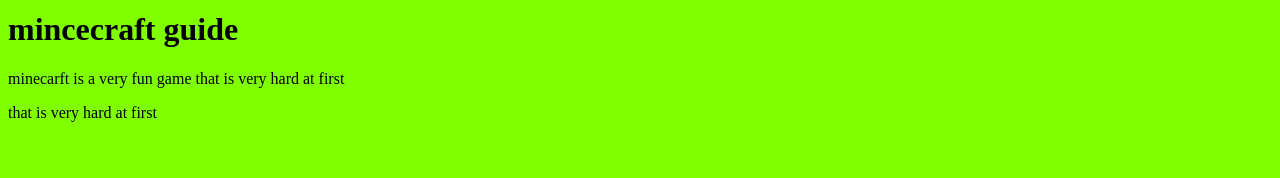
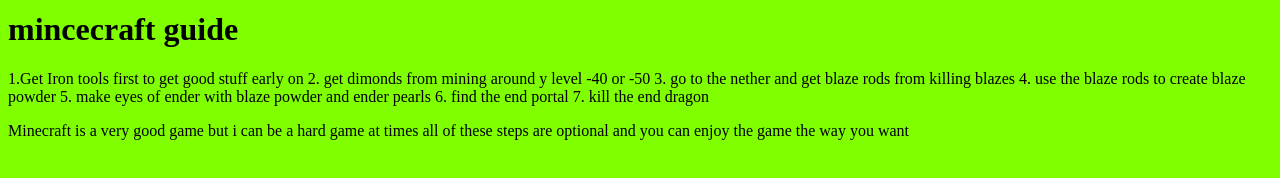
Before and after one commit to noahnesbitt-gif/website, a plain HTML site: page index.html in a window 1280 px wide. Shown: the part 322-500 px from the top of the page. Drawn offline with Linux system fonts and the light colour scheme.

Commit message:
new update

```diff
--- a/index.html
+++ b/index.html
@@ -6,7 +6,8 @@
         <img
          src="https://upload.wikimedia.org/wikipedia/en/b/b6/Minecraft_2024_cover_art.png">
         <h1>mincecraft guide</h1>
-        <p>minecarft is a very fun game that is very hard at first</p>
-        <p>that is very hard at first</p>
+        <p>1.Get Iron tools first to get good stuff early on 2. get dimonds from mining around y level -40 or -50 3. go to the nether and get blaze rods from killing blazes 4. use the blaze rods to create blaze powder 5. make eyes of ender with blaze powder and ender pearls 6. find the end portal 7. kill the end dragon</p>
+
+        <p>Minecraft is a very good game but i can be a hard game at times all of these steps are optional and you can enjoy the game the way you want</p>
     </body>
 </html>
```
Also changed, not shown: style.css (line endings or trailing spaces).
